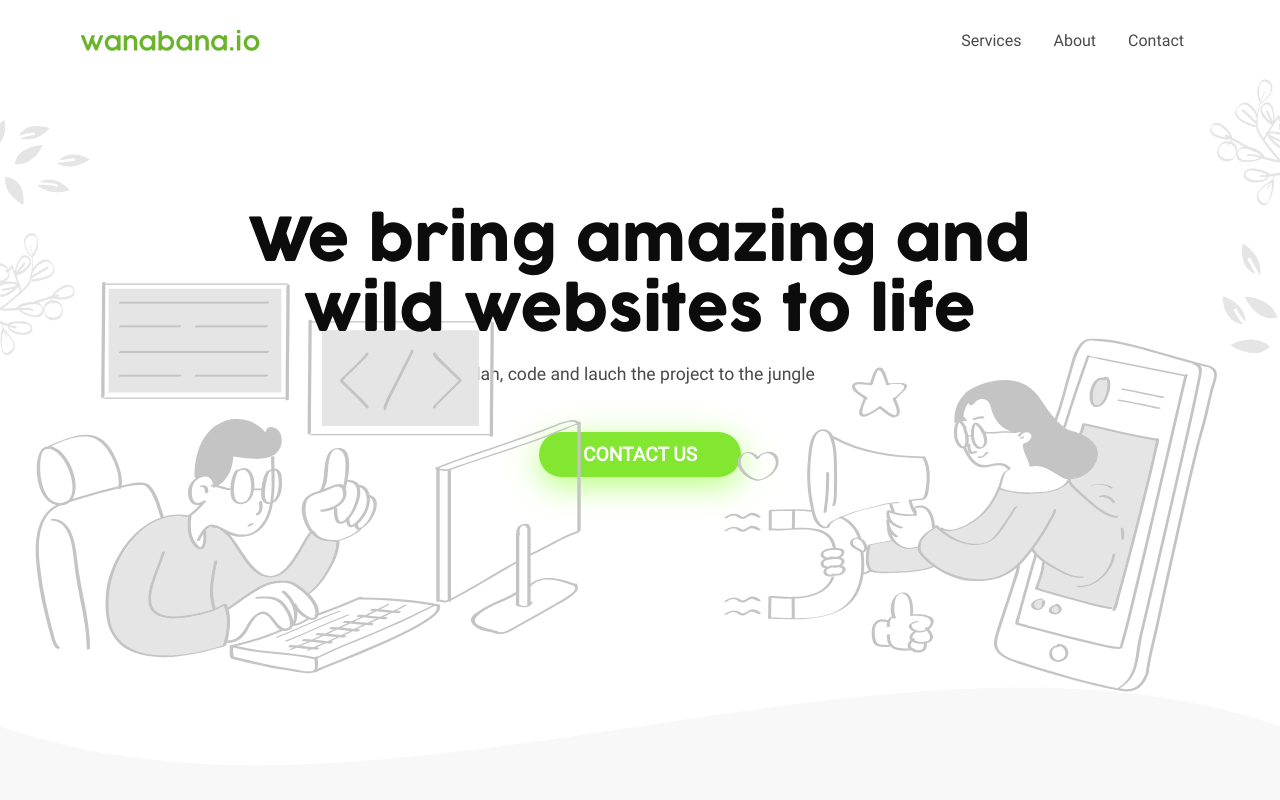
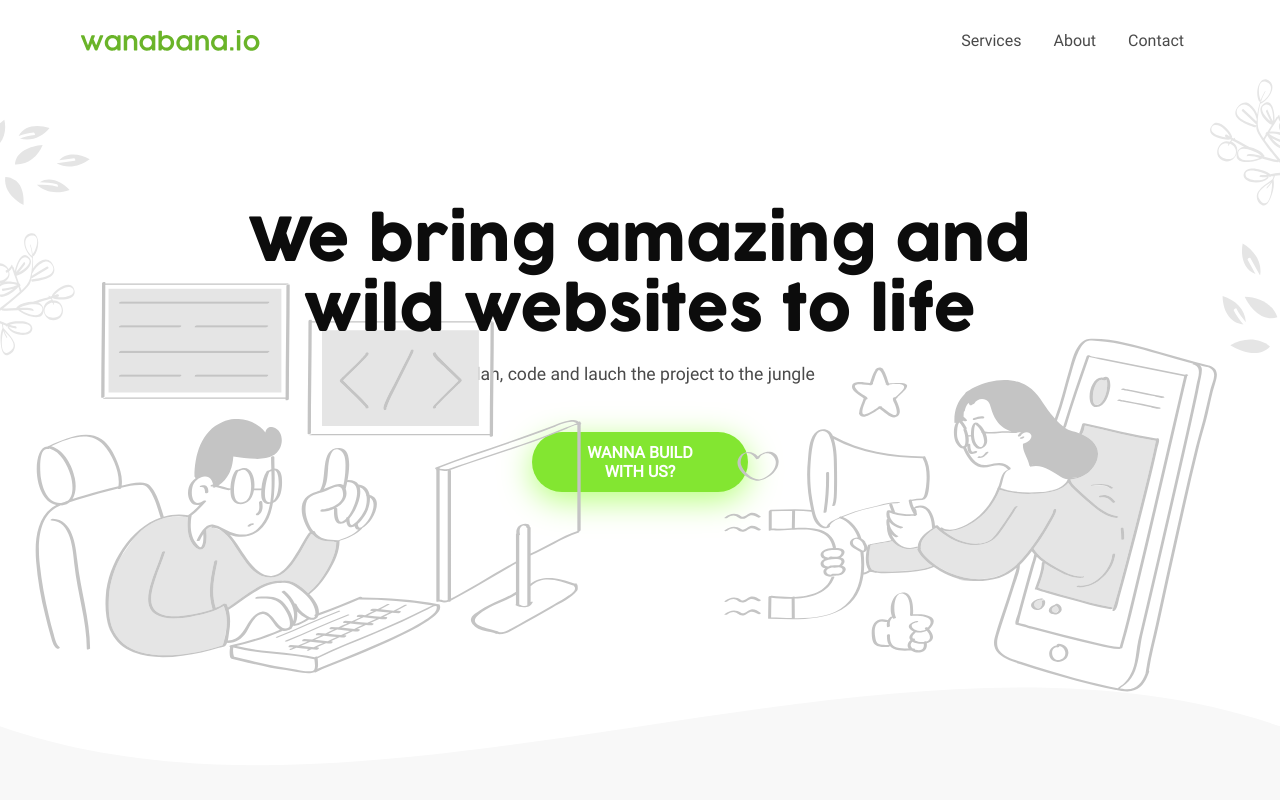
Before and after one commit to wanabana-io/quetzalcoatl, a React (Create React App) app: page / in a window 1280 px wide. Shown: the top 800 px of the page. Built offline with nearby package versions, Linux system fonts and the light colour scheme; no server answers.

Commit message:
Changes contac button

```diff
--- a/src/components/Hero/hero.jsx
+++ b/src/components/Hero/hero.jsx
@@ -22,7 +22,7 @@ const Hero = () => {
           className="container-information__button"
           href="mailto:imanny.eg@gmail.com?subject=Let's Work Together Wanabana.io"
         >
-          Contact Us
+          wanna build with us?
         </a>
       </div>
       <Wavey />
--- a/src/sass/components/_hero.scss
+++ b/src/sass/components/_hero.scss
@@ -132,10 +132,10 @@
     box-shadow: 0 0.5rem 2rem $green-shadow;
     color: $white;
     font-family: $roboto;
-    font-size: 1.2rem;
+    font-size: 1rem;
     font-weight: 600;
     margin: 0 auto;
-    max-width: 12rem;
+    max-width: 8rem;
     padding: 0.7rem 2.75rem;
     text-decoration: none;
     transition: background-color 0.1s ease-in;
```
